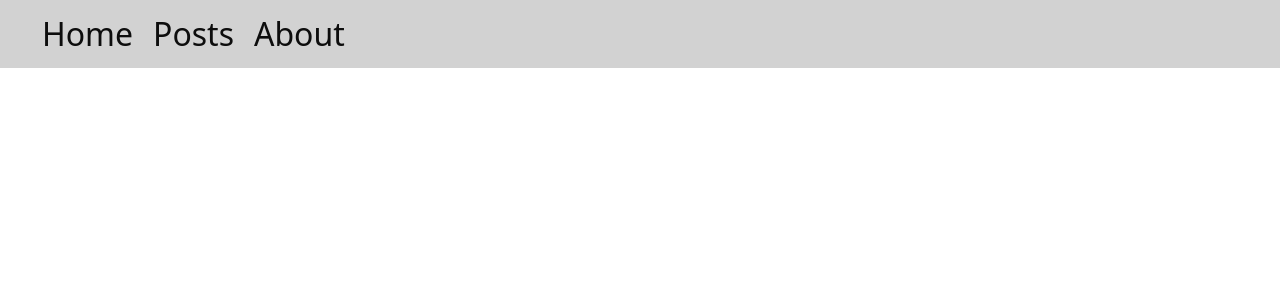
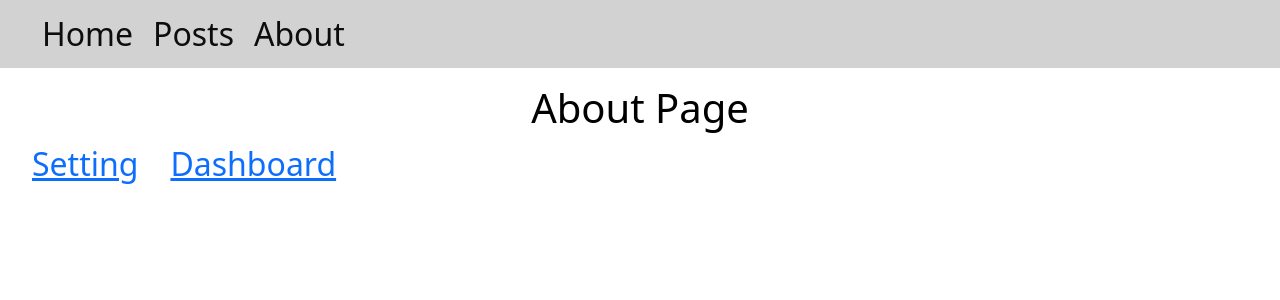
Before and after one commit to hossein-ansari/practice, a React (Create React App) app: page /about in a window 1280 px wide. Before the commit this address had no page. Shown: the top 300 px of the page. Built offline with nearby package versions, Linux system fonts and the light colour scheme.

Commit message:
add subroute and Outlet

```diff
--- /dev/null
+++ b/src/About.js
@@ -0,0 +1,12 @@
+import React from "react";
+import { Link, Outlet } from "react-router-dom";
+export default function About() {
+  return (
+    <div>
+      <h1 style={{ textAlign: "center" }}>About Page</h1>
+      <Link style={{margin : '2rem'}} to={"setting"}>Setting</Link>
+      <Link to={"dashboard"}>Dashboard</Link>
+      <Outlet />
+    </div>
+  );
+}
--- a/src/App.js
+++ b/src/App.js
@@ -4,6 +4,7 @@ import Datas from "./Datas";
 import Mainposts from "./Mainposts";
 import NotFound from "./NotFound.js";
 import Home from "./Home.js";
+import About from "./About.js";
 
 import Posts from "./Posts";
 export default function App() {
@@ -15,6 +16,10 @@ export default function App() {
         <Route path="/" />
         <Route path="/posts" element={<Posts />} />
         <Route path="/post/:id" element={<Mainposts />} />
+        <Route path="/about/*" element = {<About />}>
+          <Route path="setting" element = {<h1>setting</h1>} />
+          <Route path="dashboard" element = {<h1>dashboard</h1>}/>
+        </Route>
       </Routes>
     </>
   );
--- a/src/Home.js
+++ b/src/Home.js
@@ -7,7 +7,7 @@ export default function Home() {
         <ul>
             <li><Link  className="links" to={'/'}>home</Link></li>
             <li><Link  className="links" to={'/posts'}>posts</Link></li>
-            <li><Link  className="links" to={'./'}>about</Link></li>
+            <li><Link  className="links" to={'./about'}>about</Link></li>
         </ul>
     </div>
   )
```
